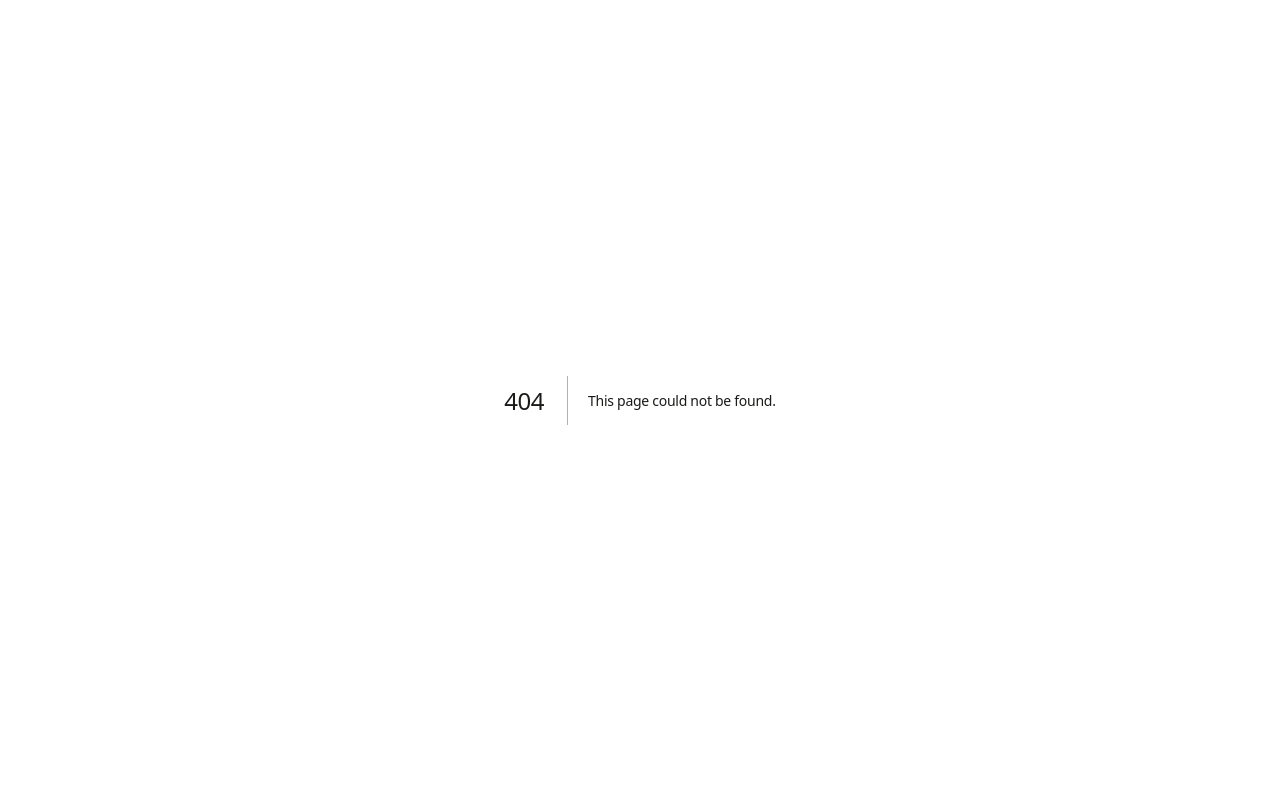
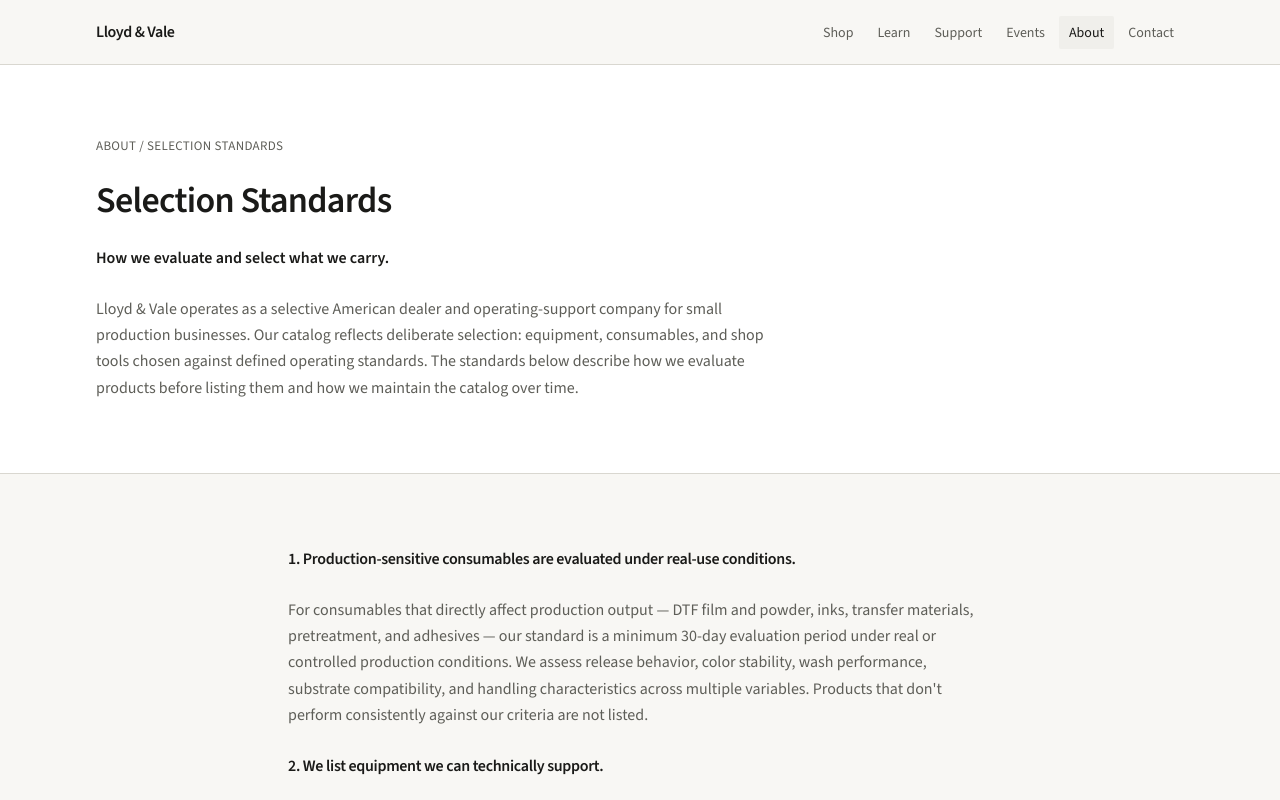
Before and after one commit to michaeldewong/lloyd-and-vale, a Next.js app: page /about/selection-standards in a window 1280 px wide. Before the commit this address had no page. Shown: the top 800 px of the page. Built offline with nearby package versions, Linux system fonts and the light colour scheme.

Commit message:
Implement Lloyd & Vale what we do page

```diff
--- /dev/null
+++ b/src/app/(site)/about/selection-standards/page.tsx
@@ -0,0 +1,42 @@
+import { PageHero } from "@/components/layout/PageHero";
+import { TextLink } from "@/components/layout/TextLink";
+import { Container } from "@/components/layout/Container";
+import { selectionStandards } from "@/content/selectionStandards";
+
+export default function SelectionStandardsPage() {
+  const page = selectionStandards;
+
+  return (
+    <div className="w-full">
+      <PageHero
+        title={page.title}
+        eyebrow={page.eyebrow}
+        lead={
+          <div className="max-w-2xl space-y-(--spacing-stack-md)">
+            <p className="text-body font-semibold text-foreground">{page.subhead}</p>
+            <p className="text-body text-muted">{page.introduction}</p>
+          </div>
+        }
+      />
+
+      <Container narrow className="space-y-(--spacing-stack-md) py-(--spacing-section)">
+        {page.standards.map((standard) => (
+          <section key={standard.id} id={standard.id} className="space-y-(--spacing-stack-md)">
+            <h2 className="text-body font-semibold text-foreground">{standard.heading}</h2>
+            <p className="text-body text-muted">{standard.body}</p>
+          </section>
+        ))}
+
+        <hr className="border-border" />
+
+        <p className="text-body text-muted italic">
+          {page.closing.before}
+          <TextLink href={page.closing.linkHref} className="italic">
+            {page.closing.linkLabel}
+          </TextLink>
+          {page.closing.after}
+        </p>
+      </Container>
+    </div>
+  );
+}
--- /dev/null
+++ b/src/content/selectionStandards.ts
@@ -0,0 +1,55 @@
+/**
+ * Selection Standards — Gate 1 Final Calibrated Version.
+ * Do not rewrite, reorder standards, or change inline link labels.
+ */
+
+export const selectionStandards = {
+  eyebrow: "About / Selection Standards",
+  title: "Selection Standards",
+  subhead: "How we evaluate and select what we carry.",
+  introduction:
+    "Lloyd & Vale operates as a selective American dealer and operating-support company for small production businesses. Our catalog reflects deliberate selection: equipment, consumables, and shop tools chosen against defined operating standards. The standards below describe how we evaluate products before listing them and how we maintain the catalog over time.",
+  standards: [
+    {
+      id: "standard-1",
+      heading: "1. Production-sensitive consumables are evaluated under real-use conditions.",
+      body: "For consumables that directly affect production output — DTF film and powder, inks, transfer materials, pretreatment, and adhesives — our standard is a minimum 30-day evaluation period under real or controlled production conditions. We assess release behavior, color stability, wash performance, substrate compatibility, and handling characteristics across multiple variables. Products that don't perform consistently against our criteria are not listed.",
+    },
+    {
+      id: "standard-2",
+      heading: "2. We list equipment we can technically support.",
+      body: "Every machine in our equipment catalog is paired with defined technical support — setup guidance, troubleshooting, and parts coordination. Our standard response window for products sold directly through Lloyd & Vale is within 48 hours during business days, within the documented support scope for each product. This is why our equipment selection is deliberately focused rather than broad.",
+    },
+    {
+      id: "standard-3",
+      heading: "3. We curate rather than aggregate.",
+      body: "We don't list multiple versions of the same product to fill catalog space. When more than one option appears in a category, it's because each one serves a distinct use case we've identified through evaluation. Curation is part of the product we offer.",
+    },
+    {
+      id: "standard-4",
+      heading: "4. Selection reflects operating standards, not margin opportunities.",
+      body: "We list products we would specify for serious production use. This applies equally to consumables, equipment, shop setup essentials, and shop control tools. It's a standard we apply consistently across categories.",
+    },
+    {
+      id: "standard-5",
+      heading: "5. Product limitations are documented.",
+      body: "Every consumable has operating conditions. Every machine has trade-offs. Where we have evaluation data on temperature sensitivity, substrate restrictions, throughput characteristics, or known failure modes, we document them on the product page. Operators buying for production benefit from visible trade-offs at the point of decision.",
+    },
+    {
+      id: "standard-6",
+      heading: "6. The catalog is reviewed on a defined schedule.",
+      body: "We conduct a full catalog review twice per year. Products that no longer meet our evaluation criteria — due to supplier changes, performance drift, or the availability of better alternatives — are removed, replaced, or noted accordingly. Selection is treated as an ongoing operational responsibility.",
+    },
+    {
+      id: "standard-7",
+      heading: "7. Scope is part of selection.",
+      body: "What we don't carry is part of how we operate. Lloyd & Vale focuses on what we can evaluate, stock, and support within our defined scope. We don't position ourselves as a full-line catalog, and we're direct about it.",
+    },
+  ],
+  closing: {
+    before: "If you'd like to understand a specific selection decision — why we carry a product, why we don't, or why we replaced one — ",
+    linkLabel: "contact us",
+    linkHref: "/contact",
+    after: ". We'll answer plainly.",
+  },
+} as const;
```
